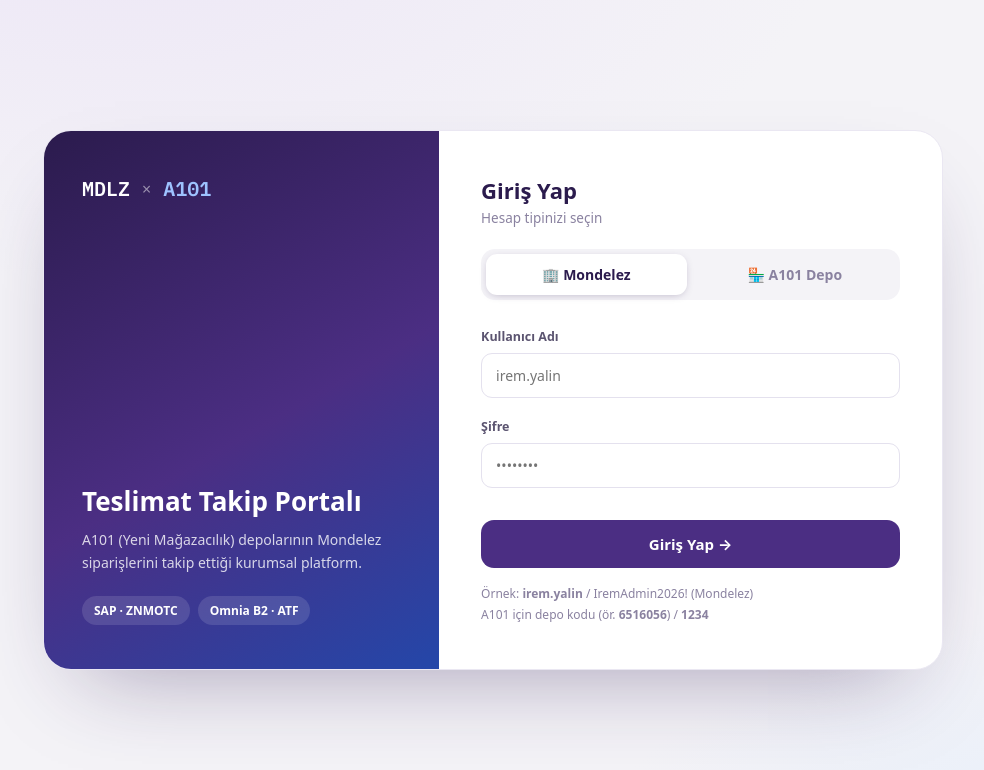
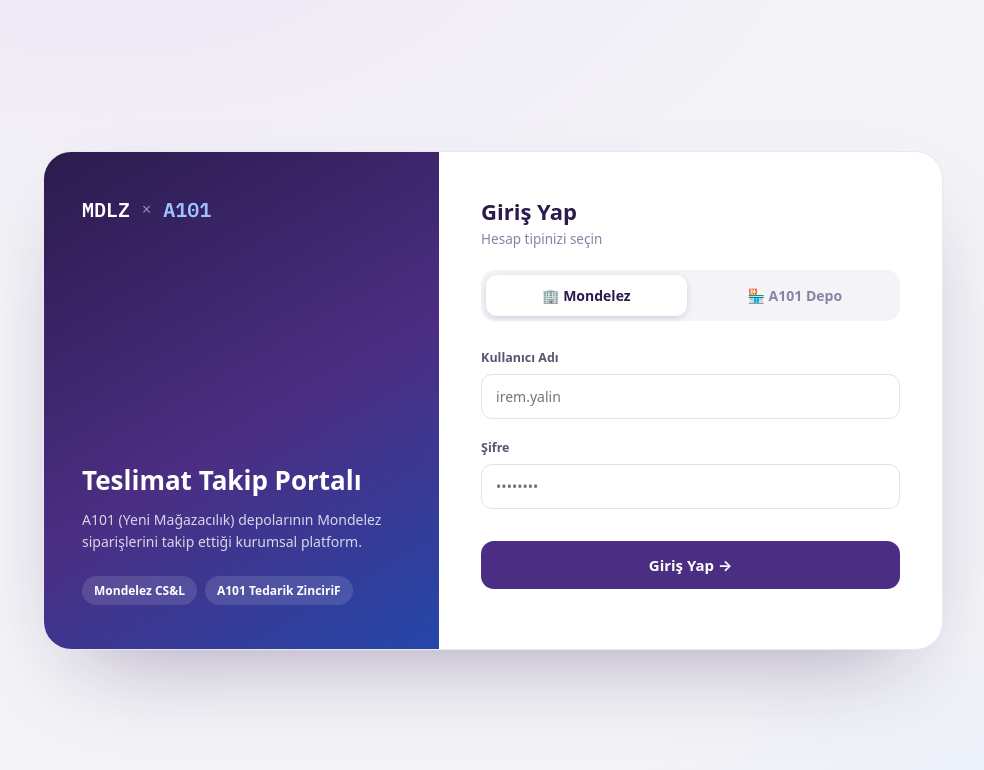
Before and after one commit to mondelez-irem/A101_Portal, a plain HTML site: page index.html in a window 1280 px wide. Shown: the whole page, without its empty margins (147-1131 px from the left). Drawn offline with Linux system fonts and the light colour scheme.

Commit message:
Update delivery tracking portal information

```diff
--- a/index.html
+++ b/index.html
@@ -75,7 +75,7 @@ function renderLogin(tab){
         <div style="margin-top:auto;">
           <div style="font-size:26px;font-weight:800;line-height:1.25;">Teslimat Takip Portalı</div>
           <div style="font-size:14px;color:rgba(255,255,255,.8);margin-top:12px;line-height:1.6;">A101 (Yeni Mağazacılık) depolarının Mondelez siparişlerini takip ettiği kurumsal platform.</div>
-          <div style="display:flex;gap:8px;margin-top:22px;"><span style="padding:6px 12px;border-radius:999px;background:rgba(255,255,255,.12);font-size:12px;font-weight:600;">SAP · ZNMOTC</span><span style="padding:6px 12px;border-radius:999px;background:rgba(255,255,255,.12);font-size:12px;font-weight:600;">Omnia B2 · ATF</span></div>
+          <div style="display:flex;gap:8px;margin-top:22px;"><span style="padding:6px 12px;border-radius:999px;background:rgba(255,255,255,.12);font-size:12px;font-weight:600;">Mondelez CS&L</span><span style="padding:6px 12px;border-radius:999px;background:rgba(255,255,255,.12);font-size:12px;font-weight:600;">A101 Tedarik ZinciriF</span></div>
         </div>
       </div>
       <div style="flex:1;min-width:280px;padding:44px 42px;">
@@ -91,7 +91,7 @@ function renderLogin(tab){
           <input id="lp" class="inp" style="margin-top:7px;" type="password" placeholder="••••••••" onkeydown="if(event.key==='Enter')doLogin('${tab}')"></div>
         <div id="lerr" style="color:var(--danger);font-size:13px;margin-top:12px;"></div>
         <button onclick="doLogin('${tab}')" style="width:100%;margin-top:20px;padding:14px;border:none;border-radius:13px;background:${accent};color:#fff;font-weight:700;font-size:15px;">Giriş Yap →</button>
-        <div style="margin-top:16px;font-size:12px;color:var(--muted);line-height:1.7;">Örnek: <b>irem.yalin</b> / IremAdmin2026! (Mondelez)<br>A101 için depo kodu (ör. <b>${depoCodes[0]}</b>) / <b>1234</b></div>
+        <div style="margin-top:16px;font-size:12px;color:var(--muted);line-height:1.7;"></b></div>
       </div>
     </div>
   </div>`;
```
